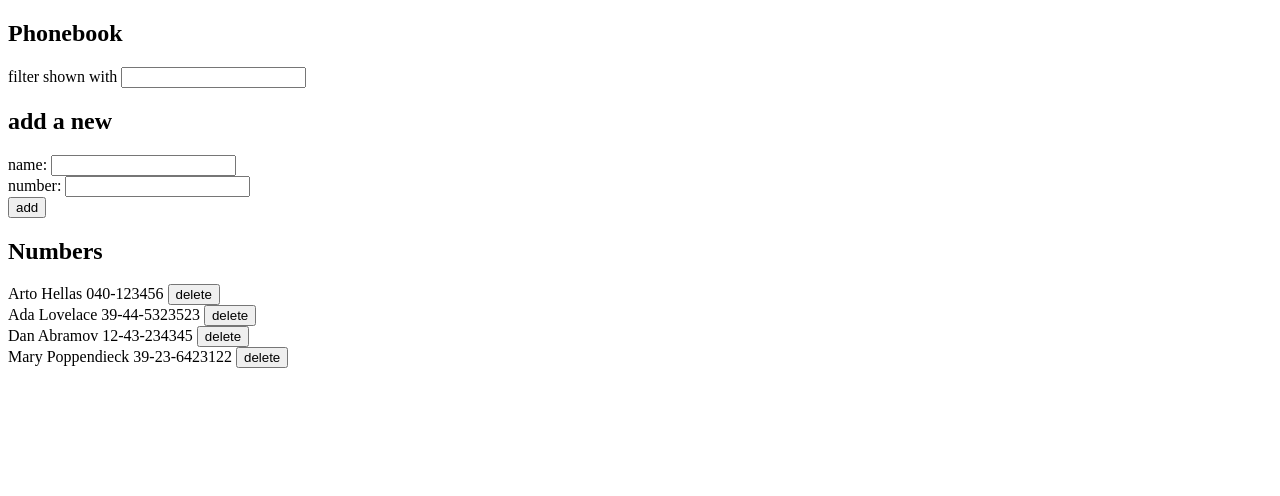
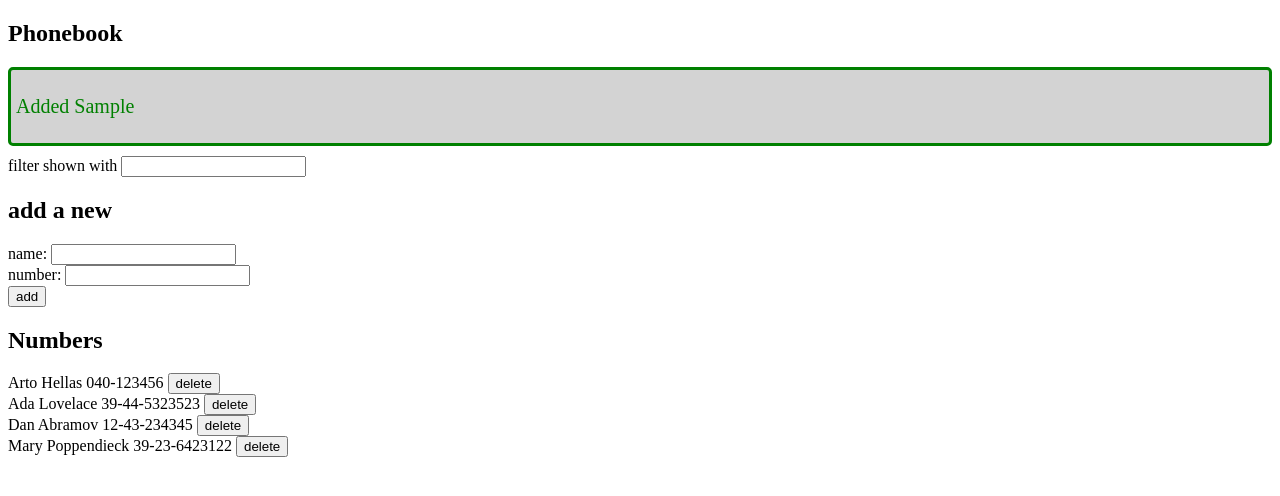
Before and after one commit to Adi-0202/Fullstackopen-exercise, a React (Vite) app in the folder part 2/phonebook/: page / in a window 1280 px wide. Both pictures are taken after typing "Sample", "Sample" into the empty fields and a click on the button "add". Shown: the top 496 px of the page. Built offline with nearby package versions, Linux system fonts and the light colour scheme; no server answers; data requests are answered from the project's data file.

Commit message:
Exercise 2.16

```diff
--- a/part 2/phonebook/src/App.jsx
+++ b/part 2/phonebook/src/App.jsx
@@ -5,12 +5,14 @@ import Filter from "./components/filter"
 import PersonForm from './components/personForm'
 import Persons from './components/persons'
 import personService from "./services/serverHandling"
+import Notification from './components/Notification'
 
 const App = () => {
   const [persons, setPersons] = useState([])
   const [newName, setNewName] = useState('')
   const [newNumber, setNewNumber] = useState('')
   const [filter, setFilter] = useState('')
+  const [notification, setNotification] = useState(null)
 
   useEffect(() => {
     personService
@@ -55,6 +57,10 @@ const App = () => {
         .then(returnedPerson => {
           setPersons(persons.map(person => person.id !== oldPerson.id? person: returnedPerson))
         })
+        setNotification(`Number changed for ${changedPerson.name}`)
+        setTimeout(() => {
+          setNotification(null)
+        },5000)
       setNewName('')
       setNewNumber('')
       }
@@ -65,6 +71,10 @@ const App = () => {
         .then(obj => {
           setPersons(persons.concat(obj))
         })
+      setNotification(`Added ${newObj.name}`)
+      setTimeout(() => {
+        setNotification(null)
+      },5000)
       setNewName('')
       setNewNumber('')
     }
@@ -89,6 +99,7 @@ const App = () => {
   return (
     <div>
       <h2>Phonebook</h2>
+      <Notification message={notification} />
       <div>
         <Filter  value={filter} onChange={(e) => setFilter(e.target.value)} />
       </div>
--- /dev/null
+++ b/part 2/phonebook/src/components/Notification.jsx
@@ -0,0 +1,14 @@
+import '../index.css'
+
+const Notification = ({message}) => {
+    if(message===null){
+        return null
+    }
+    return (
+        <div className="error">
+            <p>{message}</p>
+        </div>
+    )
+}
+
+export default Notification
--- a/part 2/phonebook/src/index.css
+++ b/part 2/phonebook/src/index.css
@@ -1,111 +1,9 @@
-:root {
-  --text: #6b6375;
-  --text-h: #08060d;
-  --bg: #fff;
-  --border: #e5e4e7;
-  --code-bg: #f4f3ec;
-  --accent: #aa3bff;
-  --accent-bg: rgba(170, 59, 255, 0.1);
-  --accent-border: rgba(170, 59, 255, 0.5);
-  --social-bg: rgba(244, 243, 236, 0.5);
-  --shadow:
-    rgba(0, 0, 0, 0.1) 0 10px 15px -3px, rgba(0, 0, 0, 0.05) 0 4px 6px -2px;
-
-  --sans: system-ui, 'Segoe UI', Roboto, sans-serif;
-  --heading: system-ui, 'Segoe UI', Roboto, sans-serif;
-  --mono: ui-monospace, Consolas, monospace;
-
-  font: 18px/145% var(--sans);
-  letter-spacing: 0.18px;
-  color-scheme: light dark;
-  color: var(--text);
-  background: var(--bg);
-  font-synthesis: none;
-  text-rendering: optimizeLegibility;
-  -webkit-font-smoothing: antialiased;
-  -moz-osx-font-smoothing: grayscale;
-
-  @media (max-width: 1024px) {
-    font-size: 16px;
-  }
+.error {
+  color: green;
+  background: lightgrey;
+  font-size: 20px;
+  border-style: solid;
+  border-radius: 5px;
+  padding: 5px;
+  margin-bottom: 10px;
 }
-
-@media (prefers-color-scheme: dark) {
-  :root {
-    --text: #9ca3af;
-    --text-h: #f3f4f6;
-    --bg: #16171d;
-    --border: #2e303a;
-    --code-bg: #1f2028;
-    --accent: #c084fc;
-    --accent-bg: rgba(192, 132, 252, 0.15);
-    --accent-border: rgba(192, 132, 252, 0.5);
-    --social-bg: rgba(47, 48, 58, 0.5);
-    --shadow:
-      rgba(0, 0, 0, 0.4) 0 10px 15px -3px, rgba(0, 0, 0, 0.25) 0 4px 6px -2px;
-  }
-
-  #social .button-icon {
-    filter: invert(1) brightness(2);
-  }
-}
-
-body {
-  margin: 0;
-}
-
-#root {
-  width: 1126px;
-  max-width: 100%;
-  margin: 0 auto;
-  text-align: center;
-  border-inline: 1px solid var(--border);
-  min-height: 100svh;
-  display: flex;
-  flex-direction: column;
-  box-sizing: border-box;
-}
-
-h1,
-h2 {
-  font-family: var(--heading);
-  font-weight: 500;
-  color: var(--text-h);
-}
-
-h1 {
-  font-size: 56px;
-  letter-spacing: -1.68px;
-  margin: 32px 0;
-  @media (max-width: 1024px) {
-    font-size: 36px;
-    margin: 20px 0;
-  }
-}
-h2 {
-  font-size: 24px;
-  line-height: 118%;
-  letter-spacing: -0.24px;
-  margin: 0 0 8px;
-  @media (max-width: 1024px) {
-    font-size: 20px;
-  }
-}
-p {
-  margin: 0;
-}
-
-code,
-.counter {
-  font-family: var(--mono);
-  display: inline-flex;
-  border-radius: 4px;
-  color: var(--text-h);
-}
-
-code {
-  font-size: 15px;
-  line-height: 135%;
-  padding: 4px 8px;
-  background: var(--code-bg);
-}
```
